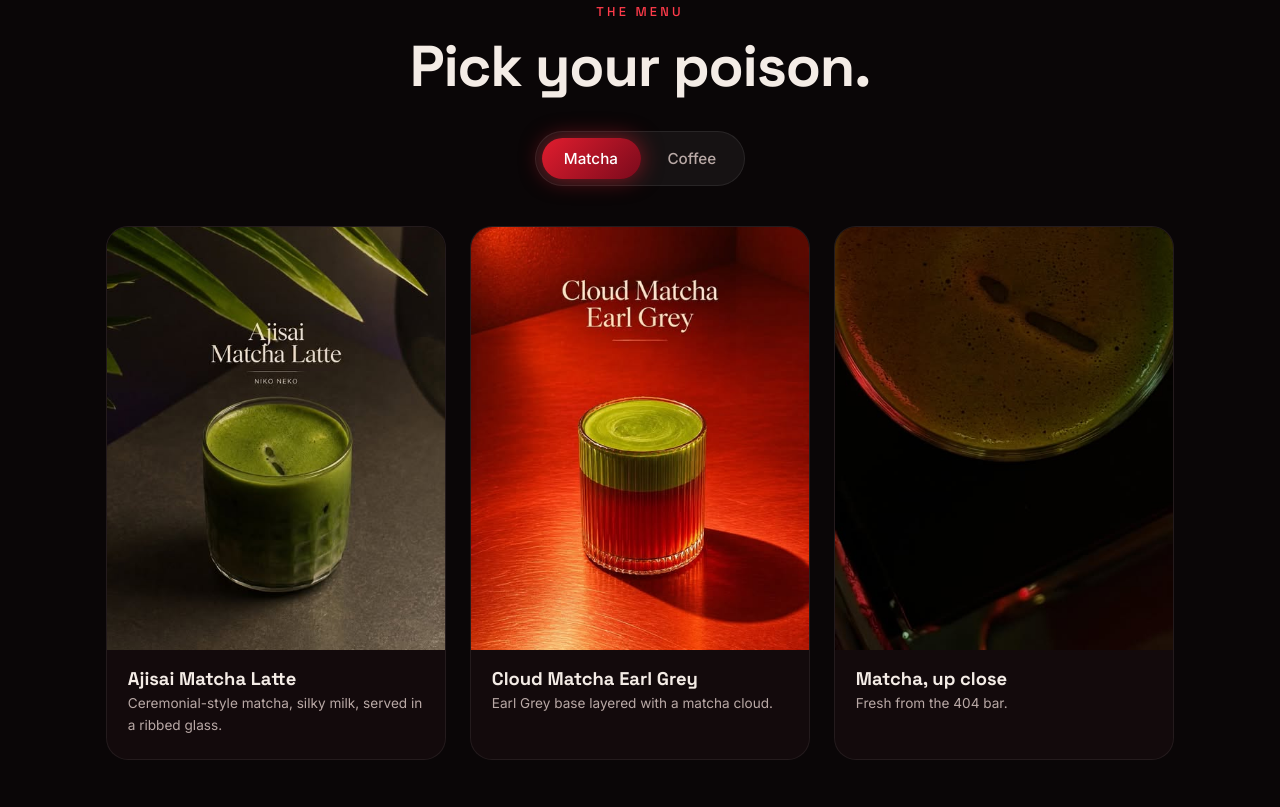
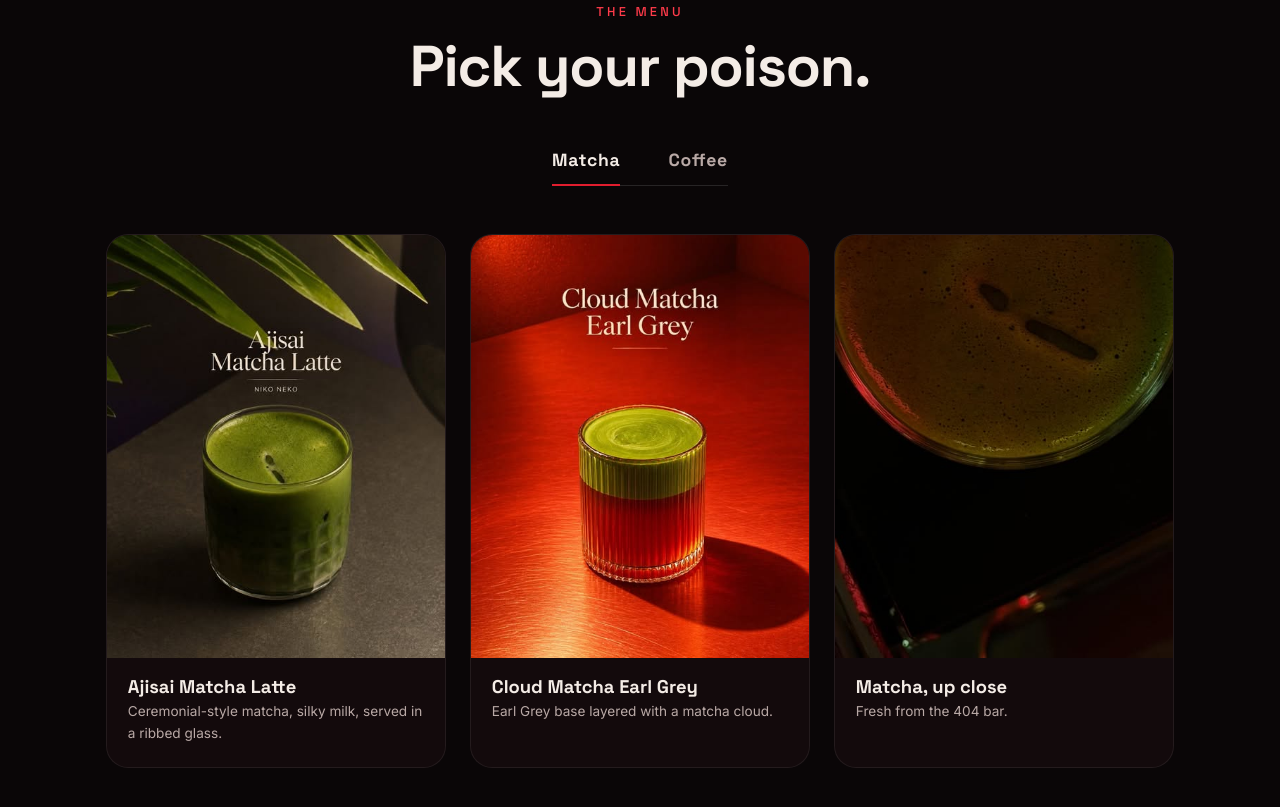
Before and after one commit to daneshlou07/404-coffee-website, a plain HTML site: page index.html in a window 1280 px wide. Shown: the part 1932-2739 px from the top of the page. Drawn offline with Linux system fonts and the light colour scheme.

Commit message:
Replace capsule menu tabs with editorial outline and underline UI

```diff
--- a/css/styles.css
+++ b/css/styles.css
@@ -82,10 +82,10 @@ body.ready .split span{animation-play-state:running}
 /* menu */
 .menu{text-align:center}
 .menu h2{margin-inline:auto}
-.tabs{position:relative;display:inline-flex;gap:.3rem;padding:.35rem;border-radius:99px;background:rgba(255,255,255,.05);border:1px solid rgba(255,255,255,.08);margin:1rem 0 2.5rem;flex-wrap:wrap;justify-content:center}
-.tab{position:relative;z-index:2;background:none;border:0;color:var(--mute);font:500 .95rem var(--font-b);padding:.7rem 1.4rem;border-radius:99px;cursor:pointer;transition:color .3s}
-.tab.active,.tab:hover{color:#fff}
-.tab-ink{position:absolute;z-index:1;top:.35rem;bottom:.35rem;left:0;width:0;border-radius:99px;background:linear-gradient(135deg,var(--red),var(--red-d));box-shadow:0 0 22px rgba(225,29,46,.55);transition:left .45s var(--ease),width .45s var(--ease)}
+.tabs{position:relative;display:inline-flex;gap:3rem;border-bottom:1px solid rgba(255,255,255,.12);margin:1.5rem auto 3rem;justify-content:center}
+.tab{position:relative;z-index:2;background:none;border:0;color:var(--mute);font:600 1.1rem var(--font-h);letter-spacing:.04em;padding:.6rem 0 .9rem;cursor:pointer;transition:color .25s ease}
+.tab.active,.tab:hover{color:var(--cream)}
+.tab-ink{position:absolute;z-index:1;bottom:-1px;left:0;height:2px;width:0;background:var(--red);border-radius:0;box-shadow:none;transition:left .35s var(--ease),width .35s var(--ease)}
 .panel{display:none;grid-template-columns:repeat(auto-fit,minmax(260px,340px));gap:1.5rem;justify-content:center}
 .panel.active{display:grid}
 .panel.active .card{animation:cardIn .6s var(--ease) both}
```
